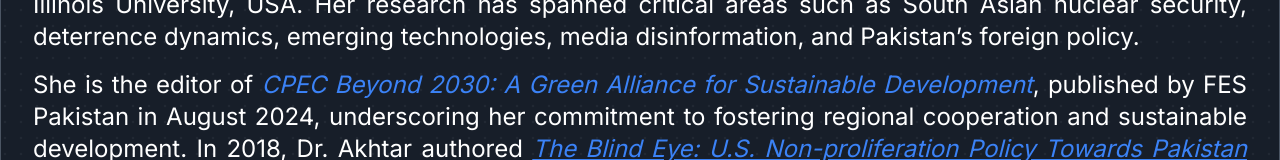
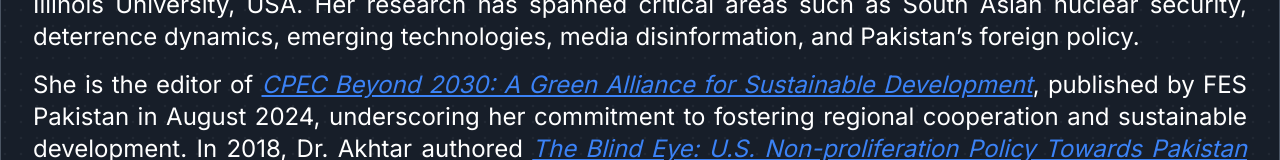
Before and after one commit to ahmkhn/dsspp, a Next.js app in the folder dssp/: page /about in a window 1280 px wide. Shown: the part 955-1115 px from the top of the page. Built offline with nearby package versions, Linux system fonts and the light colour scheme.

Commit message:
style: underline

```diff
--- a/dssp/app/about/page.tsx
+++ b/dssp/app/about/page.tsx
@@ -49,7 +49,7 @@ export default async function About() {
             </p>
 
             <p className="mt-4 text-base sm:text-lg md:text-xl lg:text-2xl">
-            She is the editor of <a className="italic text-blue-500" href="https://pakistan.fes.de/e/china-pakistan-economic-corridor-beyond-2030-a-green-alliance-for-sustainable-development.html"> CPEC Beyond 2030: A Green Alliance for Sustainable Development</a>, published by FES Pakistan in August 2024, underscoring her commitment to fostering regional cooperation and sustainable development. In 2018, Dr. Akhtar authored <a className="italic text-blue-500 underline" href="https://csspr.uol.edu.pk/f2c/">The Blind Eye: U.S. Non-proliferation Policy Towards Pakistan from Ford to Clinton </a>, showcasing her expertise as a nuclear historian.
+            She is the editor of <a className="italic text-blue-500 underline" href="https://pakistan.fes.de/e/china-pakistan-economic-corridor-beyond-2030-a-green-alliance-for-sustainable-development.html"> CPEC Beyond 2030: A Green Alliance for Sustainable Development</a>, published by FES Pakistan in August 2024, underscoring her commitment to fostering regional cooperation and sustainable development. In 2018, Dr. Akhtar authored <a className="italic text-blue-500 underline" href="https://csspr.uol.edu.pk/f2c/">The Blind Eye: U.S. Non-proliferation Policy Towards Pakistan from Ford to Clinton </a>, showcasing her expertise as a nuclear historian.
             </p>
 
             <p className="mt-4 text-base sm:text-lg md:text-xl lg:text-2xl">
```
